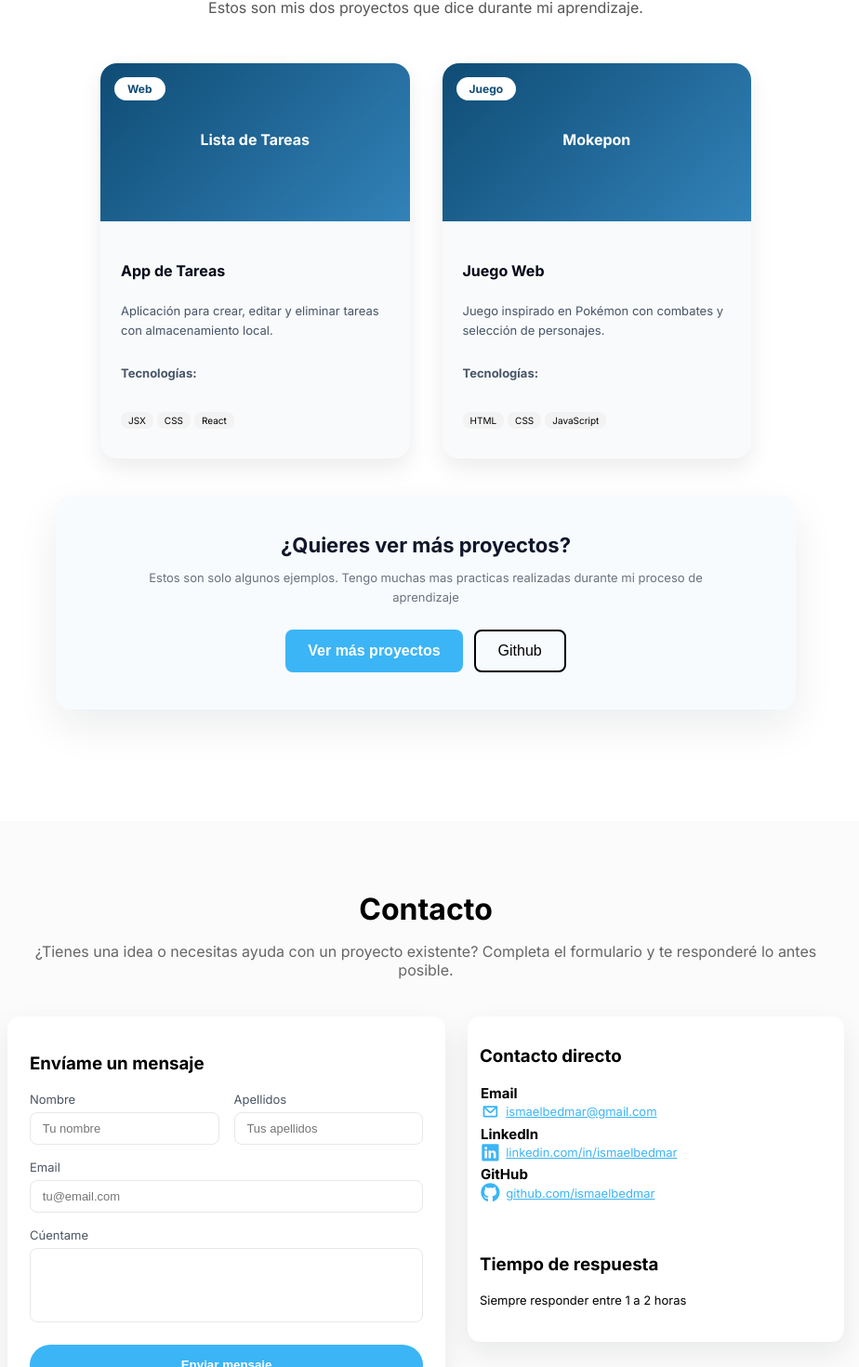
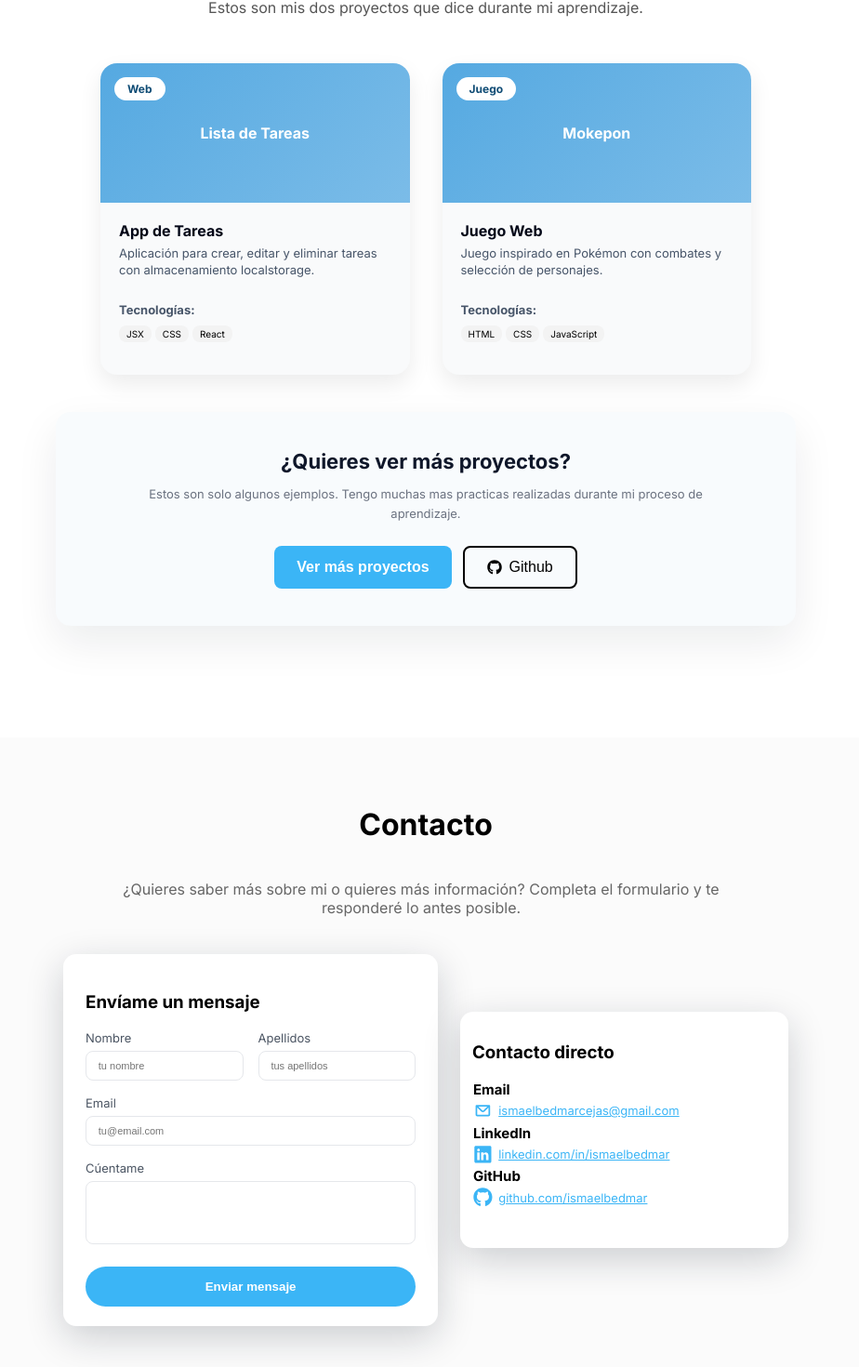
Before and after one commit to Ismabc05/ismaelbedmar, a React (Vite) app in the folder portfolio/: page / in a window 1280 px wide. Shown: the part 2532-4002 px from the top of the page at 93% size, without its empty margins (182-1106 px from the left). Built offline with nearby package versions, Linux system fonts and the light colour scheme.

Commit message:
seccion-footer

```diff
--- a/portfolio/src/components/Contacto.jsx
+++ b/portfolio/src/components/Contacto.jsx
@@ -6,27 +6,27 @@ import { CgMail } from "react-icons/cg";
 
 function Contacto() {
   return (
-    <section className="contacto" id="contacto">
+    <section className="seccion-contacto" id="contacto">
       <h2 className="titulo-contacto">Contacto</h2>
       <p className="contacto-subtitulo">
-        ¿Tienes una idea o necesitas ayuda con un proyecto existente?
-        Completa el formulario y te responderé lo antes posible.
+        ¿Quieres saber más sobre mi o quieres más información? Completa el
+        formulario y te responderé lo antes posible.
       </p>
 
       <div className="contacto-contenedor">
-        {/* Columna izquierda: formulario */}
+
         <form className="contacto-form">
           <h3>Envíame un mensaje</h3>
 
-          <div className="contacto-grid-dos">
+          <div className="contacto-grid-nombrecompleto">
             <div className="campo">
               <label>Nombre</label>
-              <input type="text" placeholder="Tu nombre" />
+              <input type="text" placeholder="tu nombre" />
             </div>
 
             <div className="campo">
               <label>Apellidos</label>
-              <input type="text" placeholder="Tus apellidos" />
+              <input type="text" placeholder="tus apellidos" />
             </div>
           </div>
 
@@ -37,9 +37,7 @@ function Contacto() {
 
           <div className="campo">
             <label>Cúentame</label>
-            <textarea
-              rows="4"
-            ></textarea>
+            <textarea rows="4"></textarea>
           </div>
 
           <button type="submit" className="btn-enviar">
@@ -47,16 +45,16 @@ function Contacto() {
           </button>
         </form>
 
-        {/* Columna derecha: contacto directo / info extra */}
         <div className="contacto-info">
           <div className="bloque-info">
             <h3>Contacto directo</h3>
+            <div className="contenedor-lista">
               <ul className="ul-lista">
                 <li>
                   <span className="info-titulo">Email</span>
                   <a href="mailto:tu@email.com" className="contact-link">
                     <CgMail className="icono-contacto" />
-                  ismaelbedmar@gmail.com
+                    ismaelbedmarcejas@gmail.com
                   </a>
                 </li>
                 <li>
@@ -85,10 +83,6 @@ function Contacto() {
                 </li>
               </ul>
             </div>
-
-          <div className="bloque-info">
-            <h3>Tiempo de respuesta</h3>
-            <p>Siempre responder entre 1 a 2 horas</p>
           </div>
         </div>
       </div>
--- a/portfolio/src/components/Inicio.jsx
+++ b/portfolio/src/components/Inicio.jsx
@@ -5,7 +5,7 @@ function Inicio() {
     return(
         <section className="section-inicio" id="inicio">
 
-            <div className="titulos-inicio">
+            <div className="contenedor-inicio">
                 <h1 className="titulo-nombre">Hola, soy <span className="nombre">Ismael Bedmar</span></h1>
                 <p className="titulo-cargo">Desarrollador web junior</p>
                 <p className="titulo-frase">Apasionado por crear experiencias web limpias y funcionales</p>
--- a/portfolio/src/components/Proyectos.jsx
+++ b/portfolio/src/components/Proyectos.jsx
@@ -1,25 +1,32 @@
 import React from "react";
 import "../estilos/proyectos.css";
+import { FaGithub } from "react-icons/fa";
 
 function Proyectos() {
   return (
-    <section className="projects" id="proyectos">
+    <section className="seccion-proyecto" id="proyectos">
       <h2>Proyectos Destacados</h2>
-      <p className="parrafo-proyecto">Estos son mis dos proyectos que dice durante mi aprendizaje.</p>
-      <div className="cards">
-
-        <div className="card">
-          <div className="card-header">
+      <p className="parrafo-proyecto">
+        Estos son mis dos proyectos que dice durante mi aprendizaje.
+      </p>
+      <div className="contenedor-tarjetas">
+        <div className="tarjeta">
+          <div className="tarjeta-header">
             <span className="tag">Web</span>
             <h3>Lista de Tareas</h3>
           </div>
 
-          <div className="card-body">
+          <div className="tarjeta-body">
             <h4>App de Tareas</h4>
-            <p>Aplicación para crear, editar y eliminar tareas con almacenamiento local.</p>
-            <p><strong>Tecnologías:</strong></p>
+            <p>
+              Aplicación para crear, editar y eliminar tareas con almacenamiento
+              localstorage.
+            </p>
+            <p>
+              <strong>Tecnologías:</strong>
+            </p>
 
-            <div className="tech">
+            <div className="tecnologias">
               <span>JSX</span>
               <span>CSS</span>
               <span>React</span>
@@ -27,48 +34,55 @@ function Proyectos() {
           </div>
         </div>
 
-
-        <div className="card">
-          <div className="card-header">
+        <div className="tarjeta">
+          <div className="tarjeta-header">
             <span className="tag">Juego</span>
             <h3>Mokepon</h3>
           </div>
 
-          <div className="card-body">
+          <div className="tarjeta-body">
             <h4>Juego Web</h4>
-            <p>Juego inspirado en Pokémon con combates y selección de personajes.</p>
-            <p><strong>Tecnologías:</strong></p>
+            <p>
+              Juego inspirado en Pokémon con combates y selección de personajes.
+            </p>
+            <p>
+              <strong>Tecnologías:</strong>
+            </p>
 
-            <div className="tech">
+            <div className="tecnologias">
               <span>HTML</span>
               <span>CSS</span>
               <span>JavaScript</span>
             </div>
           </div>
         </div>
-
       </div>
 
       <div className="more-projects">
         <h3 className="more-projects--title">¿Quieres ver más proyectos?</h3>
         <p className="more-projects--text">
-            Estos son solo algunos ejemplos. Tengo muchas mas practicas realizadas
-            durante mi proceso de aprendizaje
+          Estos son solo algunos ejemplos. Tengo muchas mas practicas realizadas
+          durante mi proceso de aprendizaje.
         </p>
-        <div className="more-projects--actions">
-            <button className="btn btn--primary" onClick={() => {
-              const seccionContacto = document.getElementById("contacto")
-              seccionContacto.scrollIntoView({behavior: "smooth"})
-            }}>Ver más proyectos</button>
-            <button className="btn btn--ghost" onClick={() =>{
-              window.open("https://github.com/Ismabc05", "_blank", "noopener,noreferrer");
-            }}>Github</button>
+        <div className="more-projects--botones">
+          <button
+            className="btn btn--primero"
+            onClick={() => {
+              const seccionContacto = document.getElementById("contacto");
+              seccionContacto.scrollIntoView({ behavior: "smooth" });
+            }}
+          >
+            Ver más proyectos
+          </button>
+          <button className="btn btn--segundo"
+            onClick={() => {
+              window.open("https://github.com/Ismabc05", "_blank", "noopener,noreferrer",);
+              }}
+            > <FaGithub/> Github</button>
         </div>
-        </div>
-
+      </div>
     </section>
   );
 }
 
-
-export {Proyectos }
+export { Proyectos };
--- a/portfolio/src/estilos/contacto.css
+++ b/portfolio/src/estilos/contacto.css
@@ -1,36 +1,38 @@
-.contacto {
-  max-width: 900px;        /* Reducido de 1100px */
+.seccion-contacto {
+  max-width: 900px;
   margin: 0 auto;
-  padding: 3rem 1.5rem;    /* Menos padding vertical */
+  padding: 3rem 1.5rem;
 }
 
 .titulo-contacto {
   text-align: center;
   font-size: 2rem;
-  margin-bottom: 0.5rem;
+  margin-bottom: 2.5rem;
 }
 
 .contacto-subtitulo {
   text-align: center;
   color: #666;
   margin-bottom: 2.5rem;
+  max-width: 650px;
+  margin-left: 60px;
 }
 
 .contacto-contenedor {
   display: grid;
-  grid-template-columns: 1.6fr 1.4fr;  /* Formulario ocupa menos espacio */
+  grid-template-columns: 1.6fr 1.4fr;
   gap: 1.5rem;
 }
 
 .contacto-form {
-  max-width: 425px;        /* Formulario más estrecho */
+  max-width: 425px;
   background: #ffffff;
   border-radius: 14px;
-  padding: 1.3rem 1.5rem;  /* Menos padding => más compacto */
-  box-shadow: 0 12px 30px rgba(15, 23, 42, 0.08);
+  padding: 1.3rem 1.5rem;
+  box-shadow: 0 12px 40px rgba(15, 23, 42, 0.2);
 }
 
-.contacto-grid-dos {
+.contacto-grid-nombrecompleto {
   display: grid;
   grid-template-columns: repeat(2, 1fr);
   gap: 1rem;
@@ -53,7 +55,7 @@
   border-radius: 8px;
   border: 1px solid #e5e7eb;
   padding: 0.55rem 0.8rem;  /* Padding más pequeño */
-  font-size: 13px;
+  font-size: 11px;
   outline: none;
   resize: none;
 }
@@ -81,24 +83,20 @@
   background-color:  #2f97cf;
 }
 
-.contacto-info {
-  display: flex;
-  flex-direction: column;
-  gap: 1rem;
-}
-
 .contacto-info{
   background: #ffffff;
   border-radius: 14px;
   padding: 0.8rem;
-  box-shadow: 0 12px 30px rgba(15, 23, 42, 0.08);
-  height: 325px;
+  box-shadow: 0 12px 40px rgba(15, 23, 42, 0.2);
+  height: 228px;
+  margin-top: 62px;
 }
 
 .info-titulo {
-  display: block;
+  display: flex;
   font-size: 15px;
   font-weight: bold;
+  margin-bottom: 3px;
 }
 
 .bloque-info a {
@@ -106,17 +104,9 @@
   font-size: 13px;
 }
 
-.bloque-info p {
-  font-size: 13px;
-}
-
 .ul-lista{
   list-style: none;
   margin-left: -39px;
-}
-
-.ul-lista li{
-  gap: 30px;
 }
 
 .contact-link {
--- a/portfolio/src/estilos/proyectos.css
+++ b/portfolio/src/estilos/proyectos.css
@@ -1,8 +1,14 @@
-/* Sección general */
-.projects {
+.seccion-proyecto {
   padding: 80px 20px;
   background: #ffffff;
   text-align: center;
+}
+
+.seccion-proyecto h2 {
+  font-size: 30px;
+  font-weight: 700;
+  margin-bottom: 50px;
+  color: #0f172a;
 }
 
 .parrafo-proyecto{
@@ -10,17 +16,8 @@
   margin-bottom: 50px;
 }
 
-/* Título */
-.projects h2 {
-  font-size: 30px;
-  font-weight: 700;
-  margin-bottom: 50px;
-  color: #0f172a;
-}
-
-/* Grid de tarjetas */
-.cards {
-  max-width: 700px; /* Más angosto */
+.contenedor-tarjetas {
+  max-width: 700px;
   margin: auto;
 
   display: grid;
@@ -28,100 +25,82 @@
   gap: 35px;
 }
 
-/* Tarjeta */
-.card {
+.tarjeta {
   background: #f9fafb;
   border-radius: 18px;
-  overflow: hidden;
-
+  overflow: hidden; /* controla que el contenido que no queda en la tarjeta no se vea */
   box-shadow: 0 10px 25px rgba(0, 0, 0, 0.08);
   transition: all 0.3s ease;
-
-  min-height: 300px; /* Antes: 430px */
+  min-height: 300px;
   display: flex;
   flex-direction: column;
 }
 
 
-.card:hover {
+.tarjeta:hover {
   transform: translateY(-8px);
   box-shadow: 0 18px 40px rgba(0, 0, 0, 0.15);
 }
 
-/* Parte superior (degradado) */
-.card-header {
-  height: 170px;
-  background: linear-gradient(135deg, #0f4c75, #3282b8);
+.tarjeta-header {
+  height: 150px;
+  background: linear-gradient(135deg, #55a9e1, #7bbce8);
   color: white;
-
   display: flex;
   flex-direction: column;
   justify-content: center;
   align-items: center;
-
   position: relative;
 }
 
-/* Etiqueta */
 .tag {
   position: absolute;
   top: 15px;
   left: 15px;
-
   background: white;
   color: #0f4c75;
-
   padding: 5px 14px;
   border-radius: 20px;
-
   font-size: 12px;
   font-weight: 600;
 }
 
-/* Título arriba */
-.card-header h3 {
+.tarjeta-header h3 {
   font-size: 16px;
-  margin-top: 10px;
   font-weight: 600;
 }
 
-/* Cuerpo */
-.card-body {
-  padding: 22px;
+.tarjeta-body {
+  padding: 10px 20px;;
   text-align: left;
-
   flex: 1;
   display: flex;
   flex-direction: column;
 }
 
-
-/* Título proyecto */
-.card-body h4 {
+.tarjeta-body h4 {
   font-size: 16px;
-  margin-bottom: 10px;
+  margin-bottom: -8px;
   color: #020617;
+  margin-top: 10px;
 }
 
-/* Texto */
-.card-body p {
+.tarjeta-body p {
   font-size: 13px;
-  line-height: 1.6;
+  line-height: 1.4;
   color: #475569;
   margin-bottom: 12px;
 }
 
-/* Tecnologías */
-.tech {
+.tecnologias {
   display: flex;
   flex-wrap: wrap;
   gap: 4px;
-  margin-top: 10px;
-  margin-bottom: 10px;
+  margin-top: -14px;
+  margin-bottom: 25px;
 }
 
-/* Chips */
-.tech span {
+.tecnologias span {
   background-color: #f3f3f3;
   color: #000000;
   margin-top: 10px;
@@ -132,7 +111,6 @@
   font-size: 10px;
 }
 
-/* Contenedor general del bloque */
 .more-projects {
   max-width: 700px;
   margin: 40px auto;
@@ -143,51 +121,38 @@
   text-align: center;
 }
 
-/* Título */
 .more-projects--title {
   margin: 0 0 12px;
   font-size: 22px;
   font-weight: 600;
-  color: #0f172a; /* gris muy oscuro */
+  color: #0f172a;
 }
 
-/* Texto descriptivo */
 .more-projects--text {
   max-width: 620px;
   margin: 0 auto 24px;
   font-size: 13px;
   line-height: 1.6;
-  color: #6b7280; /* gris medio */
+  color: #6b7280;
 }
 
-/* Contenedor de botones */
-.more-projects--actions {
+.more-projects--botones {
   display: flex;
   justify-content: center;
   gap: 12px;
-  flex-wrap: wrap;
+  flex-wrap: wrap; /* los elementos que no quepan pasen a la siguiente fila. */
 }
 
-/* Estilos base para botones */
 .btn {
-  display: inline-flex;
+  display: inline-flex; /* hace que un contenedor se comporte como inline (no rompe línea) y sus hijos se organicen con Flexbox. */
   align-items: center;
   justify-content: center;
   gap: 8px;
-  padding: 10px 20px;
-  border-radius: 999px;
-  font-size: 14px;
-  font-weight: 500;
-  border: 1px solid transparent;
-  cursor: pointer;
-  transition: background-color 0.15s ease, color 0.15s ease, box-shadow 0.15s ease,
-    border-color 0.15s ease, transform 0.05s ease;
 }
 
-/* Botón principal */
-.btn--primary {
+.btn--primero {
   color: #ffffff;
-  background-color:#3bb5f6; /* azul */
+  background-color:#3bb5f6;
   border: none;
   padding: 12px 24px;
   border-radius: 8px;
@@ -197,13 +162,12 @@
   transition: background-color 0.3s, transform 0.2s;
 }
 
-.btn--primary:hover {
+.btn--primero:hover {
   background: #0080d6;
   transform: translateY(-1px);
 }
 
-/* Botón secundario estilo "ghost" */
-.btn--ghost {
+.btn--segundo {
     background-color: transparent;
     color: #000000;
     border: 2px solid #000000;
@@ -215,7 +179,7 @@
     transition: background-color 0.3s, color 0.3s, transform 0.2s;
 }
 
-.btn--ghost:hover {
+.btn--segundo:hover {
   background: #000000;
   color: white;
 }
```
Also changed, not shown: portfolio/src/components/Sobremi.jsx (+1 -7 lines), portfolio/src/estilos/inicio.css (+10 -14 lines), portfolio/src/estilos/navbar.css (+5 -7 lines), portfolio/src/estilos/servicios.css (+4 -10 lines), portfolio/src/estilos/sobremi.css (+3 -28 lines). Lines whose indentation alone changed are shown as unchanged.
